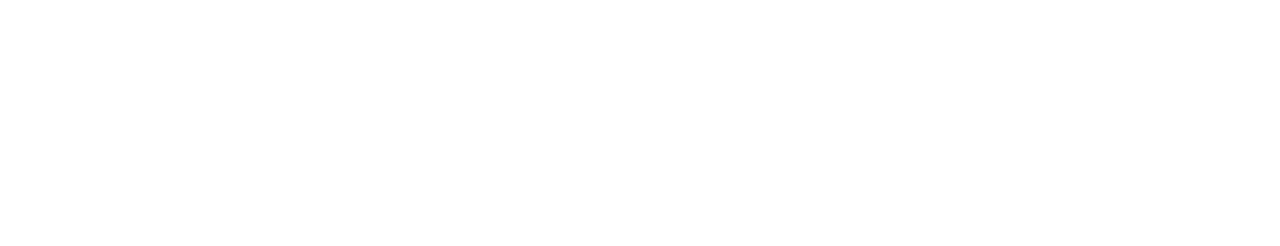
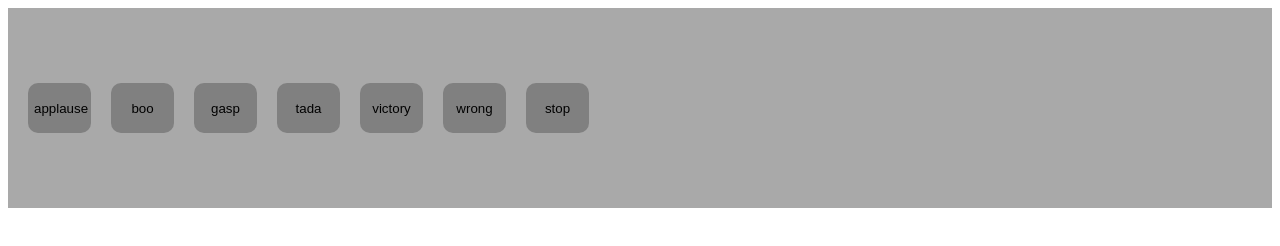
Before and after one commit to acciojob/Soundbar-saurabhanand96310, a website: page main.html in a window 1280 px wide. Drawn offline with Linux system fonts and the light colour scheme.

Commit message:
created a submission

```diff
--- a/main.html
+++ b/main.html
@@ -8,6 +8,15 @@
 
 <body>
 	<!-- the entire body must be written by student -->
+	<div>
+		<button class="btn" id="btn-1">applause</button>
+		<button class="btn" id="btn-2">boo</button>
+		<button class="btn" id="btn-3">gasp</button>
+		<button class="btn" id="btn-4">tada</button>
+		<button class="btn" id="btn-5">victory</button>
+		<button class="btn" id="btn-6">wrong</button>
+		<button class="btn stop" id="btn-7">stop</button>
+	</div>
     <script type="text/javascript" src="./script.js">
 </script>
 
--- a/styles.css
+++ b/styles.css
@@ -1 +1,15 @@
 /*  your css code here. If applicable */
+div{
+	background-color:darkgray;
+	height:200px;
+	display:flex;
+	align-items:center;
+}
+.btn{
+	background-color:gray;
+     margin-left:20px;
+	width:63px;
+	height:50px;
+	border:none;
+	border-radius:10px
+}
```
